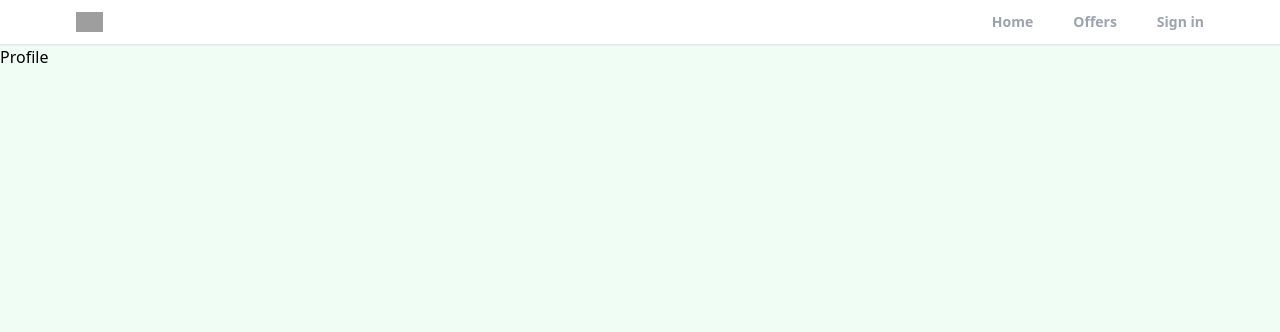
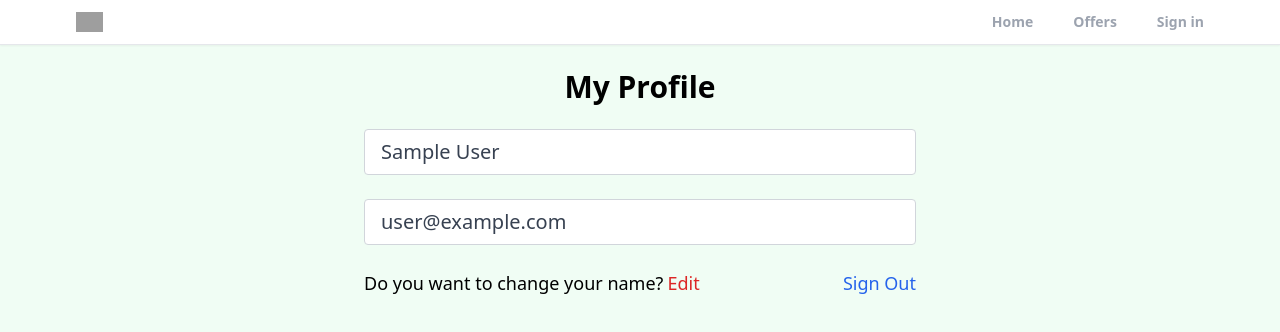
Before and after one commit to musangamfure/BookEstate, a React (Vite) app: page /profile in a window 1280 px wide. Shown: the top 332 px of the page. Built offline with nearby package versions, Linux system fonts and the light colour scheme; no server answers; sample sign-in values are in the browser's storage; grey boxes are pictures that could not be loaded.

Commit message:
Add profile page UI

```diff
--- a/src/pages/Profile.jsx
+++ b/src/pages/Profile.jsx
@@ -1,7 +1,60 @@
-import React from 'react';
+import { useState } from 'react';
+import { getAuth } from 'firebase/auth';
+import { useNavigate } from 'react-router-dom';
 
 function Profile() {
-  return <div>Profile</div>;
+  const navigate = useNavigate();
+  const auth = getAuth();
+  const [formData, setFormData] = useState({
+    name: auth.currentUser.displayName,
+    email: auth.currentUser.email,
+  });
+
+  const { name, email } = formData;
+
+  function handleLogout() {
+    auth.signOut();
+    navigate('/');
+  }
+  return (
+    <>
+      <section className='max-w-6xl mx-auto flex justify-center items-center flex-col'>
+        <h1 className='text-3xl text-center mt-6 font-bold'>My Profile</h1>
+        <div className='w-full md:w-[50%] mt-6 px-3'>
+          <form>
+            <input
+              type='text'
+              id='name'
+              value={name}
+              disabled
+              className='w-full px-4 py-2 text-xl text-gray-700 bg-white border border-gray-300 rounded transition ease-in-out mb-6'
+            />
+            <input
+              type='text'
+              id='email'
+              value={email}
+              disabled
+              className='w-full px-4 py-2 text-xl text-gray-700 bg-white border border-gray-300 rounded transition ease-in-out mb-6'
+            />
+            <div className='flex justify-between whitespace-nowrap text-sm sm:text-lg'>
+              <p className='flex items-center'>
+                Do you want to change your name?{' '}
+                <span className='text-red-600 hover:text-red-700 transition ease-in-out duration-200 ml-1 cursor-pointer'>
+                  Edit
+                </span>
+              </p>
+              <p
+                onClick={handleLogout}
+                className='text-blue-600 hover:text-blue-800 transition duration-200 ease-in-out cursor-pointer'
+              >
+                Sign Out
+              </p>
+            </div>
+          </form>
+        </div>
+      </section>
+    </>
+  );
 }
 
 export default Profile;
```
